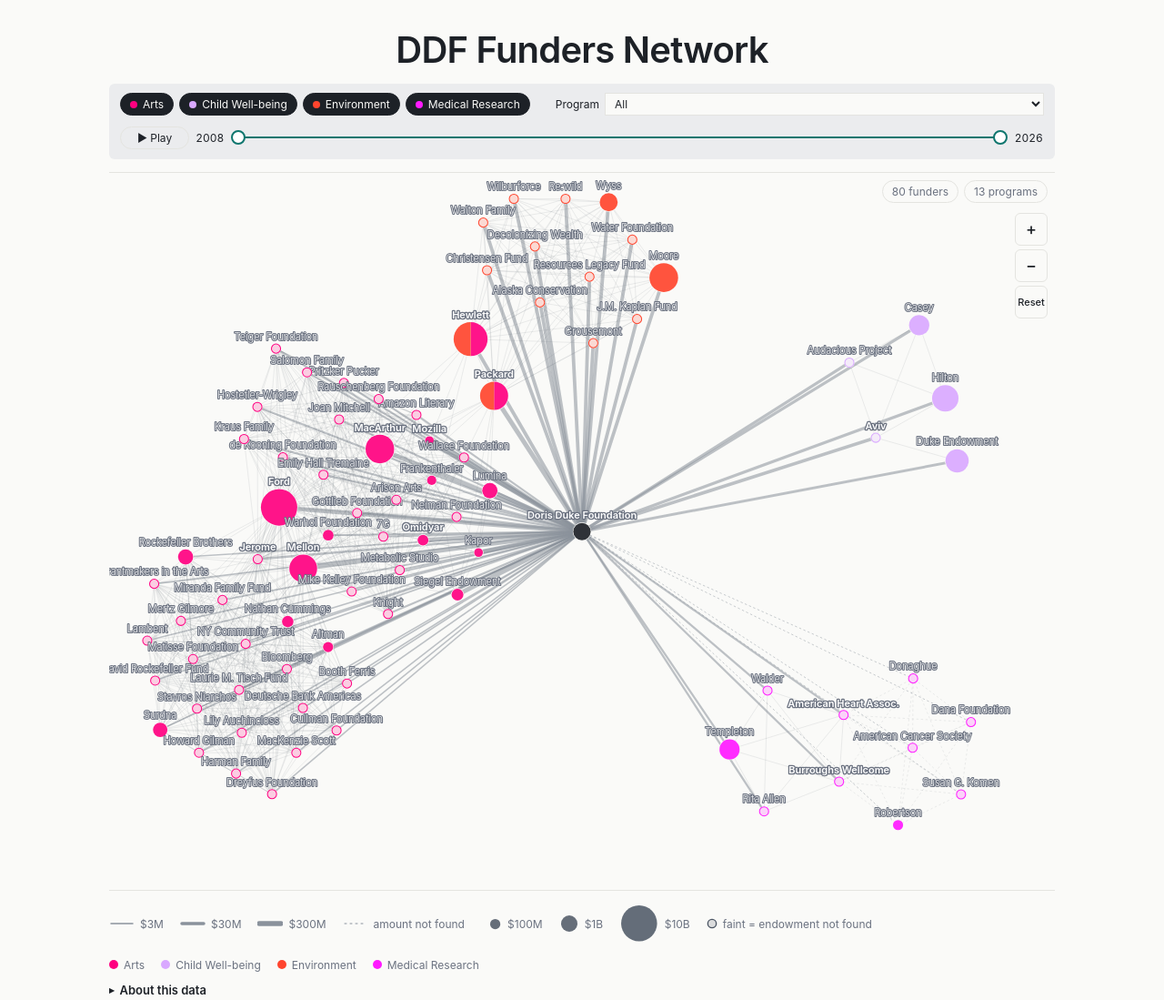
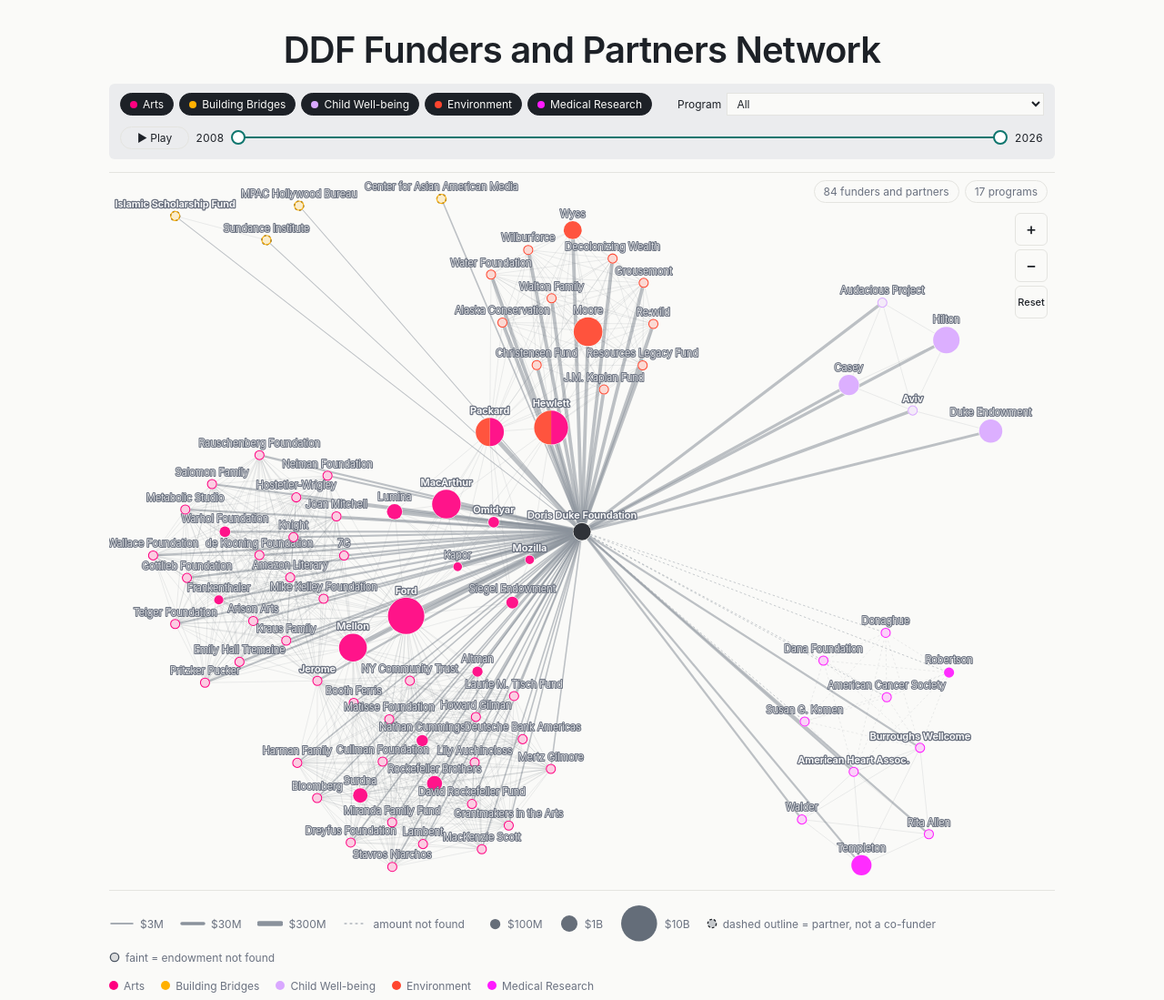
Before and after one commit to hqudd/DDF-funder-network, a plain HTML site: page index.html in a window 1280 px wide. Shown: the top 1099 px of the page at 91% size. Drawn offline with nearby package versions, Linux system fonts and the light colour scheme; animation ran at ten frames a second.

Commit message:
Add DDF Funders and Partners Network: Building Bridges category and four partner nodes
Co-Authored-By: Claude Sonnet 5.5 <noreply@anthropic.com>
Claude-Session: https://claude.ai/code/session_01P6e6KXHdsreWLLGj46UGyL

```diff
--- a/index.html
+++ b/index.html
@@ -4,7 +4,7 @@
 <meta charset="utf-8">
 <meta name="viewport" content="width=device-width, initial-scale=1, viewport-fit=cover">
 <meta name="robots" content="noindex, nofollow">
-<title>DDF Funders Network</title>
+<title>DDF Funders and Partners Network</title>
 <style>
   /* Layout: sticky control bar, one full-width graph, a detail card for the tapped item, then an About disclosure. */
   :root {
@@ -19,13 +19,13 @@
     --card-bg: #ffffff;
     --ctl-bg: #ebecee;
     --halo: #6b7280;
-    --c-arts: #FF0080; --c-child: #D9A8FF; --c-env: #FF452E; --c-med: #FF1AFF;
+    --c-arts: #FF0080; --c-child: #D9A8FF; --c-env: #FF452E; --c-med: #FF1AFF; --c-bb: #FFB000;
     --font: "Inter", system-ui, -apple-system, "Segoe UI", sans-serif;
   }
   @media (prefers-color-scheme: dark) {
     :root:not([data-theme="light"]) {
       --bg: #14171b; --fg: #e7e9ec; --muted: #9aa3ad; --edge: #7b8590; --edge2: #5d6670;
-      --c-arts: #FF0080; --c-child: #D9A8FF; --c-env: #FF452E; --c-med: #FF1AFF;
+      --c-arts: #FF0080; --c-child: #D9A8FF; --c-env: #FF452E; --c-med: #FF1AFF; --c-bb: #FFB000;
       --node: #aab2bc; --accent: #5eead4; --line: #262b31; --card-bg: #1d2227; --ctl-bg: #1f242a; --halo: #3a4149;
       color-scheme: dark;
     }
@@ -34,7 +34,7 @@
   :root[data-theme="dark"] #yrmark { color: #3a4149; }
   :root[data-theme="dark"] {
     --bg: #14171b; --fg: #e7e9ec; --muted: #9aa3ad; --edge: #7b8590; --edge2: #5d6670;
-    --c-arts: #FF0080; --c-child: #D9A8FF; --c-env: #FF452E; --c-med: #FF1AFF;
+    --c-arts: #FF0080; --c-child: #D9A8FF; --c-env: #FF452E; --c-med: #FF1AFF; --c-bb: #FFB000;
     --node: #aab2bc; --accent: #5eead4; --line: #262b31; --card-bg: #1d2227; --ctl-bg: #1f242a; --halo: #3a4149;
     color-scheme: dark;
   }
@@ -58,6 +58,8 @@
   .hit { stroke: transparent; stroke-width: 16px; fill: none; cursor: pointer; }
   .node circle { fill: var(--bg); stroke: var(--bg); stroke-width: 1.5; cursor: pointer; }
   .node .pie path { pointer-events: none; }
+  /* Partners (recipients, not co-funders) get a dashed outline. */
+  .node.partner circle:not(.tap) { stroke: var(--fg); stroke-width: 1.5px; stroke-dasharray: 3 3; }
   /* Program view: highlighted funders get a ring, and faint ones (no endowment found) fill in so they do not look dimmed. */
   .node.phot circle:not(.tap) { stroke: var(--accent); stroke-width: 2.5px; }
   .node.phot .pie path.faint { fill-opacity: .65 !important; }
@@ -189,7 +191,7 @@
 
 <div class="wrap">
   <header>
-    <h1>DDF Funders Network</h1>
+    <h1>DDF Funders and Partners Network</h1>
   </header>
   <div class="controls">
     <div class="grp" id="progs" role="group" aria-label="DDF program"></div>
@@ -198,7 +200,7 @@
   </div>
   <div class="stage">
     <div class="gwrap">
-    <svg id="g" viewBox="0 0 1240 940" role="img" aria-label="Network of funders that have co-funded programs with the Doris Duke Foundation"></svg>
+    <svg id="g" viewBox="0 0 1240 940" role="img" aria-label="Network of funders and partners that have worked on programs with the Doris Duke Foundation"></svg>
     <div class="tops"><button type="button" class="tb" id="bf" aria-pressed="false"></button><button type="button" class="tb" id="bp" aria-pressed="false"></button></div>
     <div class="zoom" role="group" aria-label="Zoom"><button type="button" id="zin" aria-label="Zoom in">+</button><button type="button" id="zout" aria-label="Zoom out">&minus;</button><button type="button" id="zrs" class="rs" aria-label="Reset zoom">Reset</button></div>
     <div id="yrmark" hidden aria-hidden="true"></div>
@@ -212,7 +214,7 @@
     <details class="about" id="about">
       <summary>About this data</summary>
       <div class="body">
-        <p class="note">Each dot represents a funder that has backed a program with the Doris Duke Foundation (DDF). Node color is the DDF program, split when a funder backs more than one. Node size is the funder's endowment (assets under management for FY23, or total assets from tax filings, 2023-2024; faint nodes had no figure found). Line width is the combined size of the programs two funders share, so it is not either funder's own contribution, which is mostly undisclosed. Amounts mean different things by program (a pledge, a goal, a first round, a cumulative total); each program's detail card says which. Dotted lines mean no amount was found. Faint lines connect funders that co-fund the same program; they show shared membership, not a direct relationship. Each group clusters together. Drag a node to move it. Years are when a program was announced or reported. The two handles set the first and last year shown; Play moves the end handle forward. Research as of Nov 12, 2026.</p>
+        <p class="note">Each dot represents a funder that has backed a program with the Doris Duke Foundation (DDF), or a partner that works on one. Partners, such as Sundance Institute and the Islamic Scholarship Fund, are grant recipients or program partners, not co-funders. They have a dashed outline. Node color is the DDF program, split when a funder backs more than one. Node size is the funder's endowment (assets under management for FY23, or total assets from tax filings, 2023-2024; faint nodes had no figure found). Line width is the combined size of the programs two funders share, so it is not either funder's own contribution, which is mostly undisclosed. Amounts mean different things by program (a pledge, a goal, a first round, a cumulative total); each program's detail card says which. Dotted lines mean no amount was found. Faint lines connect funders that co-fund the same program; they show shared membership, not a direct relationship. Each group clusters together. Drag a node to move it. Years are when a program was announced or reported. The two handles set the first and last year shown; Play moves the end handle forward. Research as of Nov 12, 2026.</p>
       </div>
     </details>
     <a class="how" href="how-claude-built-this.html">How Claude built this network visualization?</a>
@@ -259,8 +261,22 @@
       f: ["DDF","American Cancer Society","American Heart Assoc.","Burroughs Wellcome","Dana Foundation","Donaghue","Robertson","Susan G. Komen"] },
     { n: "COVID-19 Fund to Retain Clinical Scientists", pr: "Medical Research", y: 2021, amt: 12.1, basis: "First round of grants to 22 medical schools",
       src: "https://www.dorisduke.org/siteassets/news--insights/2021-press-releases/11.16.21-covid19-frcs-press-release.pdf",
-      f: ["DDF","American Heart Assoc.","Burroughs Wellcome","Templeton","Rita Allen","Walder"] }
+      f: ["DDF","American Heart Assoc.","Burroughs Wellcome","Templeton","Rita Allen","Walder"] },
+    { n: "Building Bridges Fellowship and Completion Fund", pr: "Building Bridges", y: 2024, amt: 1, basis: "$1M DDF grant over three years to Sundance Institute; Islamic Scholarship Fund is a partner and sits on the selection panel",
+      src: "https://www.sundance.org/blogs/doris-duke-foundation-announces-1m-grant-to-sundance-institute-expanding-commitment-to-uplifting-muslim-storytelling-with-new-building-bridges-fellowship-and-completion-fund/",
+      f: ["DDF","Sundance Institute","Islamic Scholarship Fund"] },
+    { n: "Muslim House (MPAC Hollywood Bureau)", pr: "Building Bridges", y: 2024, amt: 1.4, basis: "$1.425M DDF grant over three years, part of a $6M set of grants (Jan 2024)",
+      src: "https://dorisduke.org/news--insights/articles/doris-duke-foundation-announces-$6m-effort-to-change-the-face-of-hollywood-at-sundance-film-festival",
+      f: ["DDF","MPAC Hollywood Bureau"] },
+    { n: "U.S. Muslim Documentary Fund", pr: "Building Bridges", y: 2024, amt: 4.5, basis: "$4.5M DDF grant over three years to the Center for Asian American Media, part of a $6M set of grants (Jan 2024)",
+      src: "https://dorisduke.org/news--insights/articles/doris-duke-foundation-announces-$6m-effort-to-change-the-face-of-hollywood-at-sundance-film-festival",
+      f: ["DDF","Center for Asian American Media"] },
+    { n: "Islamic Scholarship Fund creative fellowship pilot", pr: "Building Bridges", y: 2024, amt: 0.1, basis: "$100K DDF grant to pilot a fellowship for emerging U.S. Muslim creatives (Jan 2024)",
+      src: "https://dorisduke.org/news--insights/articles/doris-duke-foundation-announces-$6m-effort-to-change-the-face-of-hollywood-at-sundance-film-festival",
+      f: ["DDF","Islamic Scholarship Fund"] }
   ];
+  // Partners are grant recipients and program partners, not co-funders.
+  var PARTNER = { "Sundance Institute": 1, "Islamic Scholarship Fund": 1, "MPAC Hollywood Bureau": 1, "Center for Asian American Media": 1 };
   // Endowment in $ billions: [value, basis]. FY23 figures are assets under management; the rest are total assets from tax filings.
   var E = {
     "DDF": [2.19, "FY23 AUM"], "Ford": [15.8, "FY23 AUM"], "Hewlett": [13.34, "FY23 AUM"], "MacArthur": [8.68, "FY23 AUM"],
@@ -343,13 +359,17 @@
     "Susan G. Komen": "https://www.komen.org",
     "Templeton": "https://www.templeton.org",
     "Rita Allen": "https://www.ritaallenfoundation.org",
-    "Walder": "https://www.walderfoundation.org"
+    "Walder": "https://www.walderfoundation.org",
+    "Sundance Institute": "https://www.sundance.org",
+    "Islamic Scholarship Fund": "https://islamicscholarshipfund.org",
+    "MPAC Hollywood Bureau": "https://www.mpac.org/hollywood-bureau/",
+    "Center for Asian American Media": "https://caamedia.org"
   };
   var fmtE = function (v) { return v >= 1 ? "$" + (v >= 10 ? v.toFixed(0) : v.toFixed(1)) + "B" : "$" + Math.round(v * 1000) + "M"; };
   var rScale = d3.scaleSqrt().domain([0, 16]).range([4, 24]);
   var rOf = function (d) { return E[d.id] ? rScale(E[d.id][0]) : 6; };
-  var COLOR = { "Arts": "var(--c-arts)", "Child Well-being": "var(--c-child)", "Environment": "var(--c-env)", "Medical Research": "var(--c-med)" };
-  var PROGRAMS = ["Arts", "Child Well-being", "Environment", "Medical Research"];
+  var COLOR = { "Arts": "var(--c-arts)", "Child Well-being": "var(--c-child)", "Environment": "var(--c-env)", "Medical Research": "var(--c-med)", "Building Bridges": "var(--c-bb)" };
+  var PROGRAMS = ["Arts", "Building Bridges", "Child Well-being", "Environment", "Medical Research"];
   var YEARS = Array.from(new Set(P.map(function (p) { return p.y; }))).sort();
   var nameOf = function (id) { return id === "DDF" ? "Doris Duke Foundation" : id; };
   var esc = function (s) { return String(s).replace(/[&<>"]/g, function (c) { return { "&": "&amp;", "<": "&lt;", ">": "&gt;", '"': "&quot;" }[c]; }); };
@@ -523,7 +543,7 @@
     force.initialize = function (n) { ns = n; };
     return force;
   }
-  var HOME = { "Arts": [0.30, 0.58], "Environment": [0.50, 0.10], "Child Well-being": [0.86, 0.28], "Medical Research": [0.84, 0.82] };
+  var HOME = { "Building Bridges": [0.22, 0.17], "Arts": [0.30, 0.62], "Environment": [0.50, 0.10], "Child Well-being": [0.86, 0.28], "Medical Research": [0.84, 0.82] };
   function anchor(d) {
     if (d.id === "DDF") return [W / 2, H / 2];
     var ks = Object.keys(HOME).filter(function (k) { return d.progs.some(function (p) { return p.pr === k; }); });
@@ -597,7 +617,7 @@
     return "<ul>" + ps.map(function (p) {
       var others = p.f.length - 1;
       return "<li><button type='button' class='plink' data-p=\"" + esc(p.n) + "\">" + esc(p.n) + "</button> <span class='m'>· <b class='pc' style='color:" + COLOR[p.pr] + "'>" + p.pr + "</b> · " + p.y + " · " + fmt(p.amt) + "</span>" +
-        "<div class='m'>" + esc(p.basis) + " · " + others + " other funder" + (others === 1 ? "" : "s") +
+        "<div class='m'>" + esc(p.basis) + " · " + others + " other funder" + (others === 1 ? "" : "s") + "/partner" + (others === 1 ? "" : "s") +
         (p.src ? " · <a href='" + esc(p.src) + "' target='_blank' rel='noopener'>Source</a>" : "") + "</div></li>";
     }).join("") + "</ul>";
   }
@@ -617,7 +637,7 @@
     tip.style.left = Math.max(4, x) + "px"; tip.style.top = Math.max(4, y) + "px";
   }
   function showNodeTip(ev, d) {
-    var en = E[d.id] ? "Endowment " + fmtE(E[d.id][0]) + " \u00b7 " : "";
+    var en = PARTNER[d.id] ? "Partner (not a co-funder) \u00b7 " : E[d.id] ? "Endowment " + fmtE(E[d.id][0]) + " \u00b7 " : "";
     tip.innerHTML = "<div class='hd'><h3>" + esc(nameOf(d.id)) + "</h3><span class='cta'>Click for more info</span></div><div class='m'>" + en + d.progs.length + " program" + (d.progs.length === 1 ? "" : "s") + " with DDF</div>" +
       "<ul>" + d.progs.map(function (p) { return "<li><i style='display:inline-block;width:7px;height:7px;border-radius:50%;margin-right:6px;background:" + COLOR[p.pr] + "'></i>" + esc(p.n) + "</li>"; }).join("") + "</ul>";
     tip.hidden = false; moveTip(ev);
@@ -642,7 +662,7 @@
     return "<span class='dots'>" + PROGRAMS.filter(function (k) { return seen[k]; }).map(function (k) { return "<i style='background:" + COLOR[k] + "'></i>"; }).join("") + "</span>";
   }
   function funderBtn(d) {
-    var en = E[d.id] ? "Endowment " + fmtE(E[d.id][0]) + " \u00b7 " : "";
+    var en = PARTNER[d.id] ? "Partner \u00b7 " : E[d.id] ? "Endowment " + fmtE(E[d.id][0]) + " \u00b7 " : "";
     return "<button type='button' class='li-btn' data-f=\"" + esc(d.id) + "\"><b>" + esc(nameOf(d.id)) + "</b> " + dotsOf(d.progs) +
       "<span class='m'>" + en + d.progs.length + " program" + (d.progs.length === 1 ? "" : "s") + "</span></button>";
   }
@@ -653,7 +673,7 @@
     var keep = detail.scrollTop, html;
     if (view.t === "flist") {
       var fl = nodes.filter(function (d) { return d.id !== "DDF"; }).sort(byProgs);
-      html = "<h2>" + fl.length + " funder" + (fl.length === 1 ? "" : "s") + "</h2><div class='lst'>" +
+      html = "<h2>" + fl.length + (fl.length === 1 ? " funder or partner" : " funders and partners") + "</h2><div class='lst'>" +
         (fl.length ? fl.map(funderBtn).join("") : "<div class='m'>No funders match these filters.</div>") + "</div>";
     } else if (view.t === "plist") {
       var pl = curAct.slice().sort(function (a, b) { return a.n.localeCompare(b.n); });
@@ -666,7 +686,7 @@
         .filter(Boolean).sort(byProgs);
       html = "<h2>" + esc(p.n) + "</h2><div class='m'><b class='pc' style='color:" + COLOR[p.pr] + "'>" + p.pr + "</b> \u00b7 " + p.y + " \u00b7 " + fmt(p.amt) + "</div>" +
         "<div class='m'>" + esc(p.basis) + (p.src ? " \u00b7 <a href='" + esc(p.src) + "' target='_blank' rel='noopener'>Source</a>" : "") + "</div>" +
-        "<div class='m' style='margin-top:8px'>" + fs.length + " other funder" + (fs.length === 1 ? "" : "s") + " (plus DDF)</div><div class='lst'>" + fs.map(funderBtn).join("") + "</div>";
+        "<div class='m' style='margin-top:8px'>" + fs.length + " other funder" + (fs.length === 1 ? "" : "s") + "/partner" + (fs.length === 1 ? "" : "s") + " (plus DDF)</div><div class='lst'>" + fs.map(funderBtn).join("") + "</div>";
     }
     syncTops();
     showDetail(html, quiet);
@@ -738,7 +758,7 @@
       var d = item.d;
       var en = E[d.id] ? fmtE(E[d.id][0]) + " <span class='m'>(" + E[d.id][1] + ")</span>" : "not found";
       var site = WEB[d.id] ? " · <a href='" + esc(WEB[d.id]) + "' target='_blank' rel='noopener'>Website \u2197</a>" : "";
-      showDetail("<h2>" + esc(nameOf(d.id)) + "</h2><div class='m'>Endowment " + en + site + "</div><div class='m'><b class='pc'>" + d.progs.length + "</b> program" + (d.progs.length === 1 ? "" : "s") + " with DDF</div>" + progRows(d.progs));
+      showDetail("<h2>" + esc(nameOf(d.id)) + "</h2><div class='m'>" + (PARTNER[d.id] ? "Partner: a grant recipient or program partner, not a co-funder" : "Endowment " + en) + site + "</div><div class='m'><b class='pc'>" + d.progs.length + "</b> program" + (d.progs.length === 1 ? "" : "s") + " with DDF</div>" + progRows(d.progs));
     } else {
       var e = item.e;
       var ttl = e.ddf ? nameOf(e.source.id === "DDF" ? e.target.id : e.source.id) : e.source.id + " and " + e.target.id;
@@ -794,7 +814,7 @@
     });
     var nf = nodes.length ? nodes.length - 1 : 0;
     curAct = act;
-    bf.textContent = nf + " funder" + (nf === 1 ? "" : "s");
+    bf.textContent = nf + (nf === 1 ? " funder or partner" : " funders and partners");
     bp.textContent = act.length + " program" + (act.length === 1 ? "" : "s");
     document.getElementById("empty").style.display = act.length ? "none" : "flex";
 
@@ -807,7 +827,7 @@
       var g = enter.append("g").style("opacity", 0);
       g.append("circle"); g.append("g").attr("class", "pie"); g.append("circle").attr("class", "tap"); g.append("text").attr("text-anchor", "middle");
       return g;
-    }).attr("class", function (d) { return "node" + (d.id === "DDF" ? " ddf" : "") + (d.progs.length >= 2 ? " multi" : ""); });
+    }).attr("class", function (d) { return "node" + (d.id === "DDF" ? " ddf" : "") + (PARTNER[d.id] ? " partner" : "") + (d.progs.length >= 2 ? " multi" : ""); });
     node.select("circle").attr("r", rOf);
     node.select("g.pie").each(function (d) {
       var r = rOf(d), has = !!E[d.id];
@@ -872,6 +892,9 @@
     if (i === 0) el.style.marginLeft = "8px";
     lg.appendChild(el);
   });
+  var pt = document.createElement("span");
+  pt.innerHTML = "<svg viewBox='0 0 36 36' style='width:12px;height:12px'><circle cx='18' cy='18' r='14' style='fill:var(--node);fill-opacity:.3;stroke:var(--fg);stroke-width:4;stroke-dasharray:8 6'/></svg>dashed outline = partner, not a co-funder";
+  lg.appendChild(pt);
   var h = document.createElement("span");
   h.innerHTML = "<svg viewBox='0 0 36 36' style='width:12px;height:12px'><circle cx='18' cy='18' r='14' style='fill:var(--node);fill-opacity:.18;stroke:var(--node);stroke-width:4'/></svg>faint = endowment not found";
   lg.appendChild(h);
```
